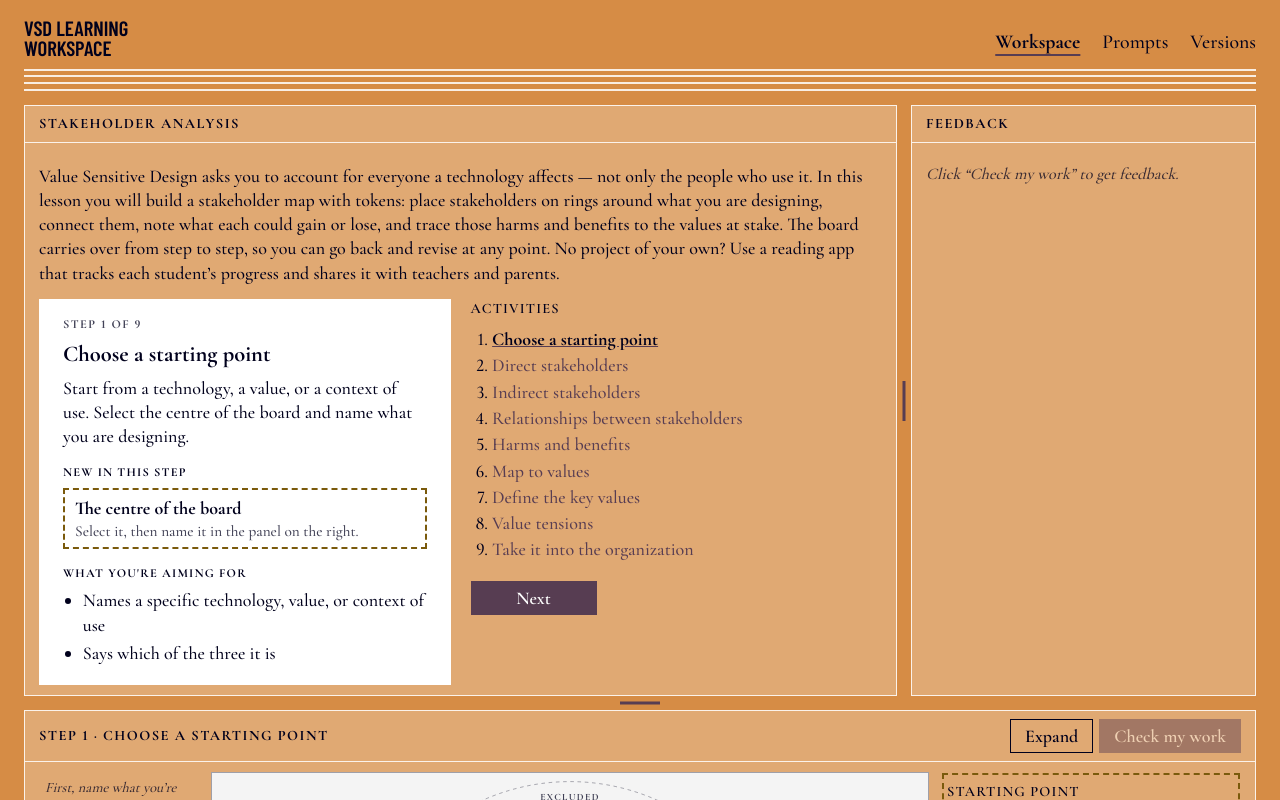
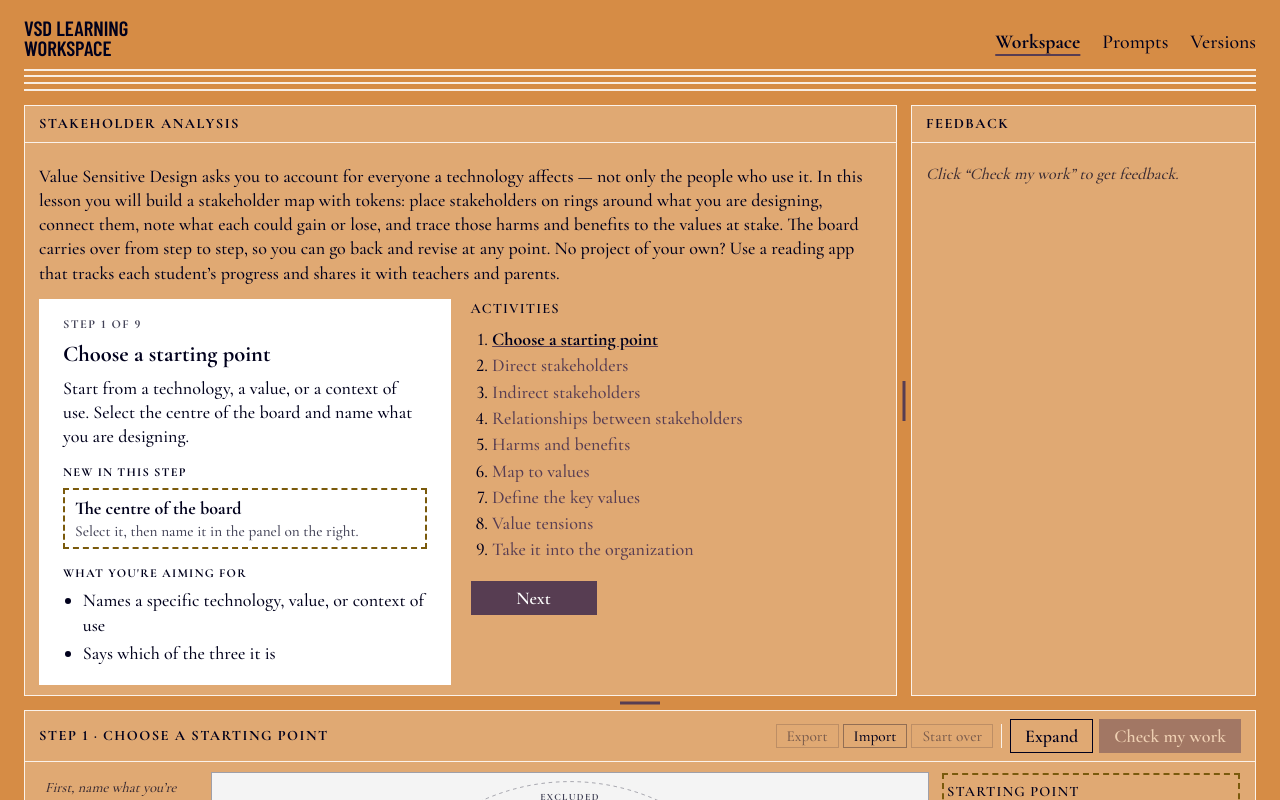
Before and after one commit to bcsaldias/ai-vsd, a React (Vite) app in the folder frontend/: page / in a window 1280 px wide. Built offline with nearby package versions, Linux system fonts and the light colour scheme.

Commit message:
Added export import and start over

```diff
--- a/frontend/src/services/activityService.ts
+++ b/frontend/src/services/activityService.ts
@@ -56,3 +56,54 @@ export async function saveReport(definition: ActivityDefinition, report: Activit
   write(reportKey(report.activityId), report);
   if (definition.stateKey) write(sharedKey(definition.stateKey), { state: report.state, updatedAt: report.updatedAt });
 }
+
+/** Deletes saved work for these activities, including any state they share ("Start over"). */
+export async function clearWork(definitions: ActivityDefinition[]): Promise<void> {
+  try {
+    for (const d of definitions) {
+      localStorage.removeItem(reportKey(d.id));
+      if (d.stateKey) localStorage.removeItem(sharedKey(d.stateKey));
+    }
+  } catch {
+    // Storage unavailable — nothing was saved.
+  }
+}
+
+// ---------- Export / import files ----------
+
+const EXPORT_FORMAT = 'vsd-activity-export';
+
+interface ExportFile {
+  format: typeof EXPORT_FORMAT;
+  version: 1;
+  activityKind: ActivityDefinition['kind'];
+  /** The shared state's key, or the activity id when the activity has its own state. */
+  stateKey: string;
+  exportedAt: string;
+  state: unknown;
+}
+
+/** A downloadable file holding an activity's current state. */
+export function exportWork(definition: ActivityDefinition, state: unknown): { filename: string; text: string } {
+  const exportedAt = new Date().toISOString();
+  const key = definition.stateKey ?? definition.id;
+  const file: ExportFile = { format: EXPORT_FORMAT, version: 1, activityKind: definition.kind, stateKey: key, exportedAt, state };
+  return { filename: `${key}-${exportedAt.slice(0, 10)}.json`, text: JSON.stringify(file, null, 2) };
+}
+
+/** Reads an exported file back, checking it was made by the same kind of activity. */
+export function importWork(definition: ActivityDefinition, text: string): { state: unknown } | { error: string } {
+  let file: Partial<ExportFile>;
+  try {
+    file = JSON.parse(text);
+  } catch {
+    return { error: 'That file isn’t a saved board (it isn’t valid JSON).' };
+  }
+  if (file?.format !== EXPORT_FORMAT || file.state == null) {
+    return { error: 'That file isn’t a board exported from this workspace.' };
+  }
+  if (file.activityKind !== definition.kind) {
+    return { error: `That file is from a different kind of activity (${file.activityKind}).` };
+  }
+  return { state: file.state };
+}
--- a/frontend/src/styles.css
+++ b/frontend/src/styles.css
@@ -575,7 +575,10 @@ button.icon { border: none; padding: 0 6px; font-size: 1.1rem; line-height: 1; }
 .version.active { background: var(--surface-strong); border-left-color: var(--plum); }
 .version .badge { justify-self: start; margin-left: 0; }
 .version-note { font-size: 0.9rem; }
-.actions { display: flex; gap: 6px; flex-wrap: wrap; }
+.actions { display: flex; gap: 6px; flex-wrap: wrap; align-items: center; }
+/* Export / Import / Start over: quieter than the main actions, set off by a divider. */
+.work-actions { display: flex; gap: 4px; padding-right: 8px; margin-right: 2px; border-right: 1px solid var(--rule); }
+.work-actions button { border-color: var(--ink-line); font-weight: 500; }
 
 /* ---------- Short windows: compact header to leave room for the panels ---------- */
 
--- a/frontend/src/workspace/WorkspaceTab.tsx
+++ b/frontend/src/workspace/WorkspaceTab.tsx
@@ -3,7 +3,7 @@
 
 import { useEffect, useRef, useState, type CSSProperties } from 'react';
 import type { ActivityReport, ActivityStatus, Feedback, Lesson } from '../types/contracts';
-import { getLesson, loadReport, saveReport } from '../services/activityService';
+import { clearWork, exportWork, getLesson, importWork, loadReport, saveReport } from '../services/activityService';
 import { requestFeedback } from '../services/feedbackService';
 import { LearningWorkspace } from './LearningWorkspace';
 import { FeedbackPanel } from './FeedbackPanel';
@@ -24,6 +24,9 @@ export function WorkspaceTab() {
   // (null until there is work to check).
   const latest = useRef<ActivityReport | null>(null);
   const [status, setStatus] = useState<ActivityStatus | null>(null);
+  // Bumped to remount the activity with new saved state (after Import or Start over).
+  const [hostVersion, setHostVersion] = useState(0);
+  const importInput = useRef<HTMLInputElement>(null);
   // Expanded = activity panel fills the visible area; Restore returns to the previous height.
   const [expanded, setExpanded] = useState(false);
   const restoreActivityTo = useRef<number>(LAYOUT_LIMITS.activityHeight.default);
@@ -96,6 +99,51 @@ export function WorkspaceTab() {
       updatedAt: new Date().toISOString(),
     });
   };
+  // Activities sharing this one's state (all steps of one board), or just this activity.
+  const group = definition.stateKey ? lesson.activities.filter((a) => a.stateKey === definition.stateKey) : [definition];
+
+  const exportBoard = () => {
+    if (!latest.current) return;
+    const { filename, text } = exportWork(definition, latest.current.state);
+    const url = URL.createObjectURL(new Blob([text], { type: 'application/json' }));
+    const a = Object.assign(document.createElement('a'), { href: url, download: filename });
+    a.click();
+    URL.revokeObjectURL(url);
+  };
+
+  const importBoard = async (file: File) => {
+    const result = importWork(definition, await file.text());
+    if ('error' in result) {
+      window.alert(result.error);
+      return;
+    }
+    if (latest.current && !window.confirm('Replace your current work with the imported file?')) return;
+    const report: ActivityReport = {
+      activityId: definition.id,
+      kind: definition.kind,
+      status: 'in-progress',
+      state: result.state,
+      updatedAt: new Date().toISOString(),
+    };
+    setFeedback(null);
+    await handleReport(report);
+    setSaved({ activityId: definition.id, report });
+    setHostVersion((v) => v + 1);
+  };
+
+  const startOver = async () => {
+    const what = group.length > 1 ? `your work for all ${group.length} steps` : 'your work on this activity';
+    if (!window.confirm(`This clears ${what}. Start over?`)) return;
+    await clearWork(group);
+    const first = group[0];
+    latest.current = null;
+    setStatus(null);
+    setFeedback(null);
+    setSaved({ activityId: first.id, report: null });
+    setActivityId(first.id);
+    setHostVersion((v) => v + 1);
+  };
+
   // Activities that share state (the steps of one board) share one host, so the board
   // stays mounted — with its zoom and selection — when the student moves between steps.
   const hostKey = (id: string) => lesson.activities.find((a) => a.id === id)?.stateKey ?? id;
@@ -125,10 +173,29 @@ export function WorkspaceTab() {
     );
   };
 
-  const expandButton = (
-    <button className="expand-toggle" onClick={toggleExpanded} aria-controls="activity-panel">
-      {expanded ? 'Restore' : 'Expand'}
-    </button>
+  const hasWork = status !== null;
+  const headerActions = (
+    <>
+      <div className="work-actions" role="group" aria-label="Your work">
+        <button className="small" onClick={exportBoard} disabled={!hasWork} title="Download your work as a file">Export</button>
+        <button className="small" onClick={() => importInput.current?.click()} title="Load work from an exported file">Import</button>
+        <button className="small" onClick={startOver} disabled={!hasWork}>Start over</button>
+        <input
+          ref={importInput}
+          type="file"
+          accept="application/json,.json"
+          hidden
+          onChange={(e) => {
+            const file = e.target.files?.[0];
+            e.target.value = ''; // so choosing the same file again still fires
+            if (file) importBoard(file);
+          }}
+        />
+      </div>
+      <button className="expand-toggle" onClick={toggleExpanded} aria-controls="activity-panel">
+        {expanded ? 'Restore' : 'Expand'}
+      </button>
+    </>
   );
 
   return (
@@ -173,14 +240,14 @@ export function WorkspaceTab() {
       />
       {hostReady ? (
         <ActivityHost
-          key={hostKey(activityId)}
+          key={`${hostKey(activityId)}#${hostVersion}`}
           definition={definition}
           number={index + 1}
           onCheck={checkWork}
           canCheck={status !== null}
           savedReport={saved.report}
           onReport={handleReport}
-          headerActions={expandButton}
+          headerActions={headerActions}
         />
       ) : (
         <section id="activity-panel" className="panel activity-panel" aria-label="Activity">
```
Also changed, not shown: 1 other file (tests, documents, lock files or other folders).
